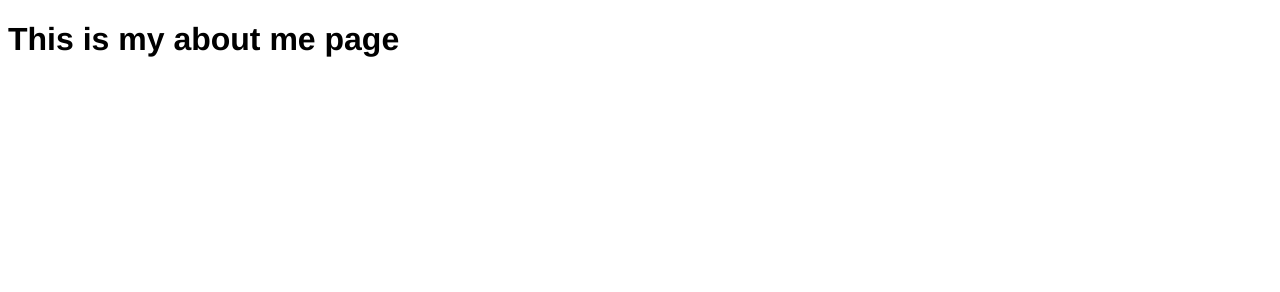
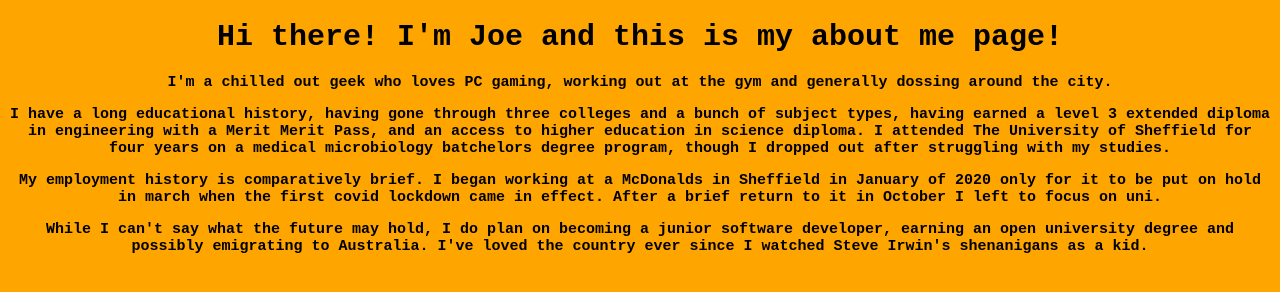
Before and after one commit to CrocByte4/about-me, a plain HTML site: page index.html in a window 1280 px wide. Drawn offline with Linux system fonts and the light colour scheme.

Commit message:
add background colour, change h1 to monospace

```diff
--- a/index.html
+++ b/index.html
@@ -6,11 +6,46 @@
     <meta name="viewport" content="width=device-width, initial-scale=1.0" />
     <title>About me</title>
     <link rel="stylesheet" href="style.css" />
+    <style>
+      body {
+        background-color: orange;
+        color: black;
+        font-family: monospace;
+        font-size: 15px;
+        font-weight: bold;
+        text-align: center;
+      }
+    </style>
   </head>
   <body>
     <main>
-      <h1>This is my about me page</h1>
-      <p></p>
+      <h1 style="font-family: monospace">
+        Hi there! I'm Joe and this is my about me page!
+      </h1>
+      <p>
+        I'm a chilled out geek who loves PC gaming, working out at the gym and
+        generally dossing around the city.
+      </p>
+      <p>
+        I have a long educational history, having gone through three colleges
+        and a bunch of subject types, having earned a level 3 extended diploma
+        in engineering with a Merit Merit Pass, and an access to higher
+        education in science diploma. I attended The University of Sheffield for
+        four years on a medical microbiology batchelors degree program, though I
+        dropped out after struggling with my studies.
+      </p>
+      <p>
+        My employment history is comparatively brief. I began working at a
+        McDonalds in Sheffield in January of 2020 only for it to be put on hold
+        in march when the first covid lockdown came in effect. After a brief
+        return to it in October I left to focus on uni.
+      </p>
+      <p>
+        While I can't say what the future may hold, I do plan on becoming a
+        junior software developer, earning an open university degree and
+        possibly emigrating to Australia. I've loved the country ever since I
+        watched Steve Irwin's shenanigans as a kid.
+      </p>
     </main>
   </body>
 </html>
```
